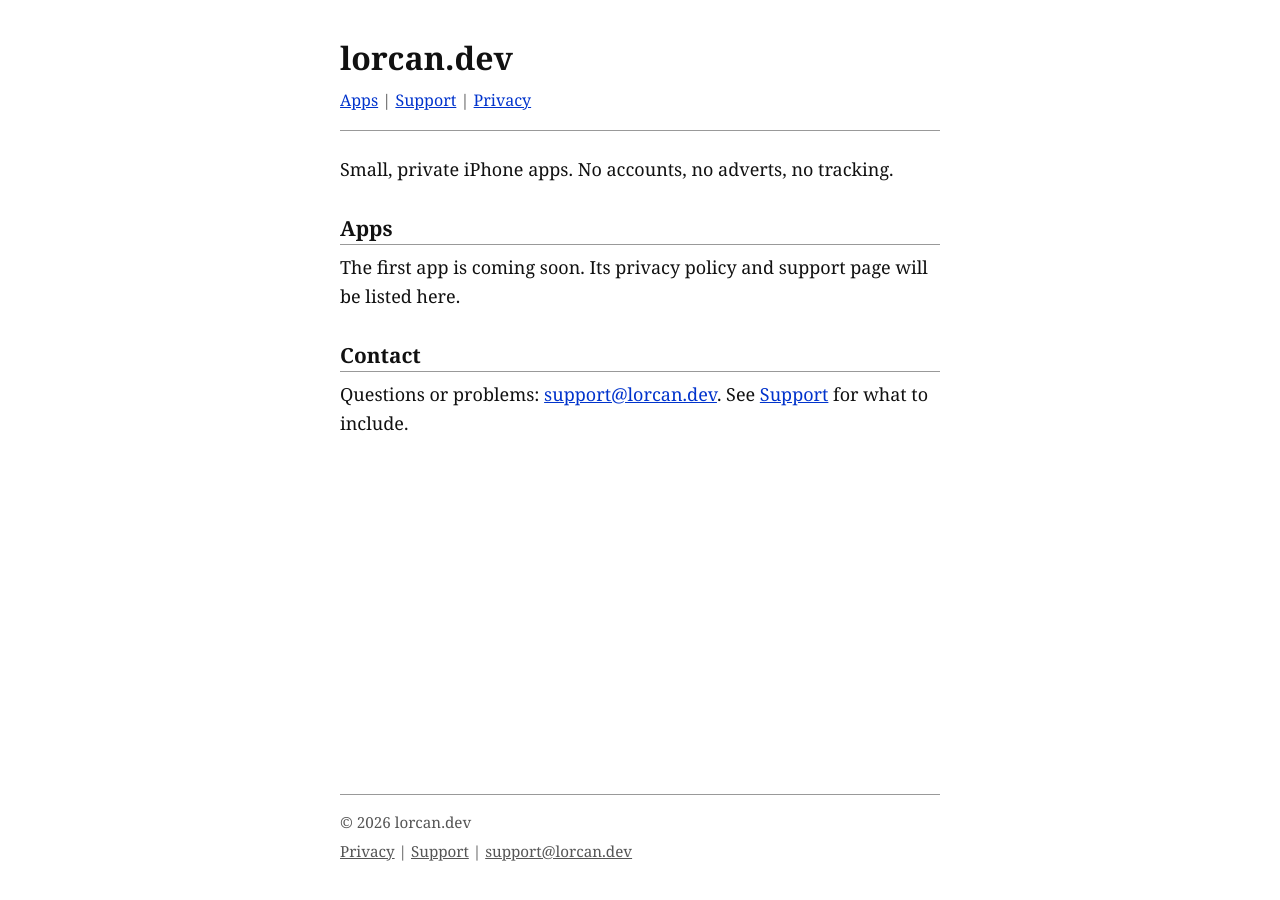
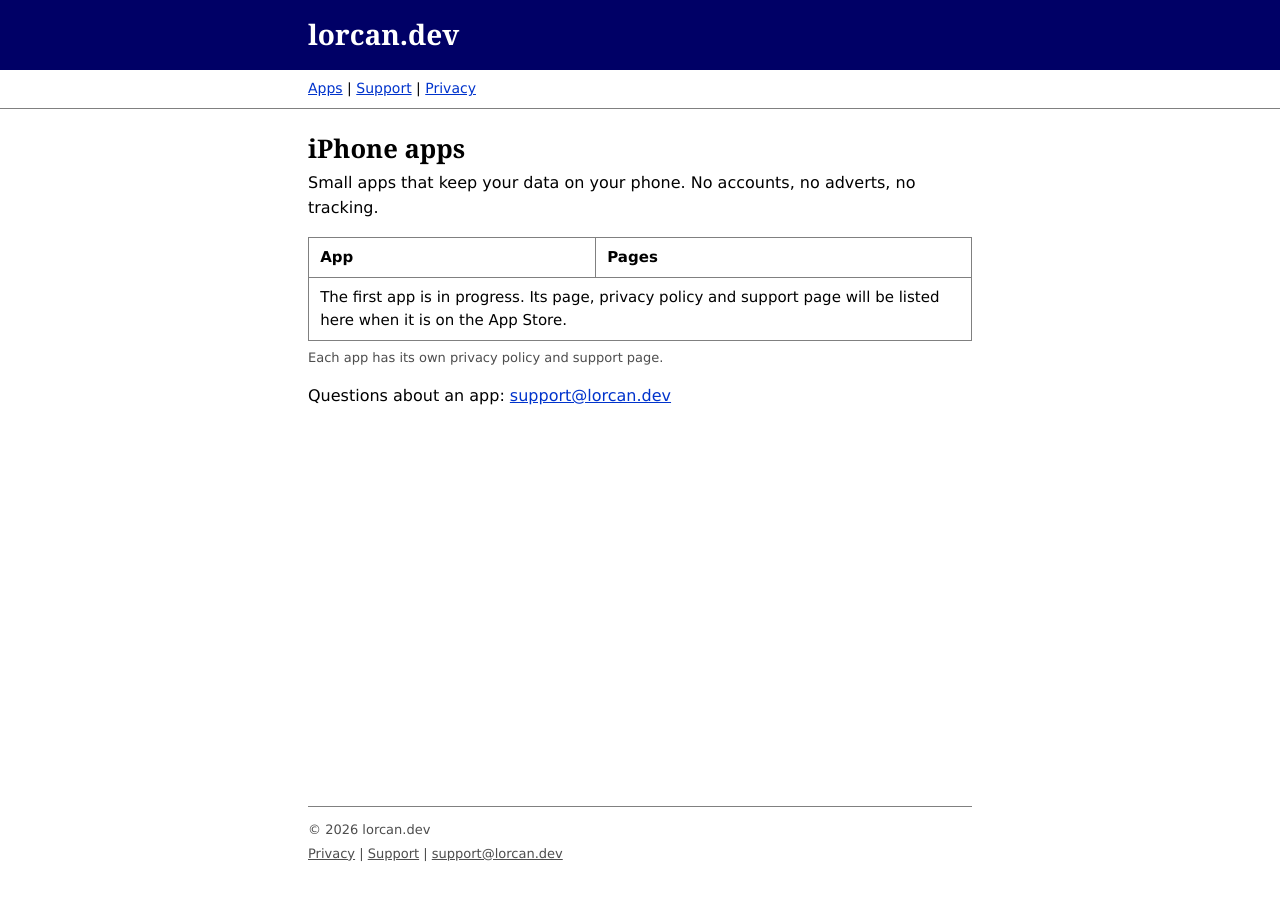
Before and after one commit to lorcanio/apps, a Jekyll site: the page built from index.html, in a window 1280 px wide. Built offline with Jekyll 4.4.1, drawn with Linux system fonts in a browser that asks for light colours.

Commit message:
Design pass: Georgia + Verdana, flat navy title bar, plain app table, less repeated chrome
Co-Authored-By: Claude Sonnet 5.5 <noreply@anthropic.com>

```diff
--- a/_layouts/default.html
+++ b/_layouts/default.html
@@ -5,12 +5,9 @@
 </head>
 <body>
 <a class="skip" href="#main">Skip to content</a>
-<header class="site-header">
-  <div class="wrap">
-    <a class="wordmark" href="/" aria-label="lorcan.dev, home">lorcan.dev</a>
-    <nav aria-label="Main"><a href="/">Apps</a> | <a href="/support">Support</a> | <a href="/privacy">Privacy</a></nav>
-    <hr>
-  </div>
+<header>
+  <div class="titlebar"><div class="wrap"><a class="wordmark" href="/" aria-label="lorcan.dev, home">lorcan.dev</a></div></div>
+  <nav class="site-nav" aria-label="Main"><div class="wrap"><a href="/">Apps</a> | <a href="/support">Support</a> | <a href="/privacy">Privacy</a></div></nav>
 </header>
 <main id="main" class="wrap">
 {{ content }}
--- a/assets/css/site.css
+++ b/assets/css/site.css
@@ -1,21 +1,25 @@
 /* lorcan.dev apps: one stylesheet, no framework, no JS, no external requests.
-   Plain-document look: serif text, classic link colours, thin rules. */
+   Late-90s corporate web: Georgia + Verdana (both drawn in 1996 for screens),
+   a flat title bar, classic link colours, a plain bordered table. */
 :root {
   --bg: #ffffff;
-  --text: #111111;
-  --muted: #555555;
+  --text: #000000;
+  --muted: #4d4d4d;
   --link: #0033cc;
   --visited: #551a8b;
-  --rule: #999999;
+  --bar: #000066;
+  --bar-text: #ffffff;
+  --rule: #808080;
   color-scheme: light;
 }
 @media (prefers-color-scheme: dark) {
   :root {
-    --bg: #121212;
-    --text: #e6e6e6;
-    --muted: #a8a8a8;
+    --bg: #0c0c0c;
+    --text: #ececec;
+    --muted: #b0b0b0;
     --link: #8fb4ff;
     --visited: #c5a3ff;
+    --bar: #1c1c6e;
     --rule: #6a6a6a;
     color-scheme: dark;
   }
@@ -26,12 +30,12 @@ body {
   margin: 0;
   background: var(--bg);
   color: var(--text);
-  font: 1.125rem/1.6 Georgia, "Times New Roman", Times, serif;
+  font: 1rem/1.55 Verdana, Geneva, "DejaVu Sans", sans-serif;
   min-height: 100vh;
   display: flex;
   flex-direction: column;
 }
-.wrap { width: 100%; max-width: 40rem; margin: 0 auto; padding: 0 1.25rem; }
+.wrap { width: 100%; max-width: 44rem; margin: 0 auto; padding: 0 1.25rem; }
 main.wrap { flex: 1; padding-top: 1.5rem; padding-bottom: 3rem; }
 
 a { color: var(--link); }
@@ -41,33 +45,38 @@ a:focus-visible { outline: 2px solid var(--link); outline-offset: 2px; }
 .skip { position: absolute; left: -999px; top: 0; background: var(--bg); padding: .4rem .8rem; border: 1px solid var(--rule); }
 .skip:focus { left: .5rem; top: .5rem; }
 
-.site-header .wrap { padding-top: 2rem; }
-.wordmark, .wordmark:visited { font-size: 2rem; font-weight: bold; color: var(--text); text-decoration: none; }
+/* the one bold element: a flat title bar */
+.titlebar { background: var(--bar); color: var(--bar-text); }
+.titlebar .wrap { padding-top: 1.1rem; padding-bottom: 1.1rem; }
+.wordmark, .wordmark:visited { font: bold 1.75rem/1.2 Georgia, "Times New Roman", serif; color: var(--bar-text); text-decoration: none; }
 .wordmark:hover { text-decoration: underline; }
-.site-header nav { margin-top: .3rem; font-size: 1rem; color: var(--muted); }
-hr { border: 0; border-top: 1px solid var(--rule); margin: 1rem 0 0; }
+.site-nav { border-bottom: 1px solid var(--rule); font-size: .875rem; }
+.site-nav .wrap { padding-top: .5rem; padding-bottom: .5rem; }
 
-h1, h2, h3 { line-height: 1.25; }
-h1 { font-size: 1.7rem; margin: 0 0 .5rem; }
-h2 { font-size: 1.3rem; margin: 2rem 0 .5rem; border-bottom: 1px solid var(--rule); padding-bottom: .15rem; }
-h3 { font-size: 1.1rem; margin: 1.5rem 0 .3rem; }
-p, ul, ol { margin: 0 0 1rem; }
-ul, ol { padding-left: 1.5rem; }
-code { font: .95em ui-monospace, Menlo, Consolas, "Courier New", monospace; }
-.meta { color: var(--muted); font-size: .95rem; }
+h1, h2, h3 { font-family: Georgia, "Times New Roman", serif; line-height: 1.25; }
+h1 { font-size: 1.6rem; margin: 0 0 .4rem; }
+h2 { font-size: 1.2rem; margin: 2rem 0 .5rem; }
+h3 { font-size: 1.05rem; margin: 1.5rem 0 .3rem; }
+p, ul, ol, table { margin: 0 0 1rem; }
+ul, ol { padding-left: 1.4rem; }
+code { font: .9em ui-monospace, Menlo, Consolas, "Courier New", monospace; }
+.meta { color: var(--muted); font-size: .875rem; }
+article p, article li { max-width: 40rem; }
 
-.apps { list-style: none; padding: 0; }
-.apps li { display: flex; gap: .9rem; padding: .8rem 0; border-bottom: 1px dotted var(--rule); }
-.apps img { width: 48px; height: 48px; border-radius: 10px; flex: none; }
-.apps strong, .apps span { display: block; }
-.apps span { color: var(--muted); }
+/* app list: a plain bordered table */
+table.apps { width: 100%; border-collapse: collapse; font-size: .9375rem; }
+.apps th, .apps td { border: 1px solid var(--rule); padding: .5rem .7rem; text-align: left; vertical-align: top; }
+.apps th { font-weight: bold; }
+.apps caption { caption-side: bottom; text-align: left; padding-top: .4rem; color: var(--muted); font-size: .8125rem; }
+.apps td img { display: block; width: 40px; height: 40px; margin-bottom: .4rem; border-radius: 9px; }
+.apps .sub { display: block; color: var(--muted); }
 
-.site-footer { color: var(--muted); font-size: .95rem; }
+.site-footer { color: var(--muted); font-size: .8125rem; }
 .site-footer .wrap { padding-bottom: 2rem; }
-.site-footer hr { margin: 0 0 .9rem; }
-.site-footer p { margin: 0 0 .3rem; }
+.site-footer hr { border: 0; border-top: 1px solid var(--rule); margin: 0 0 .8rem; }
+.site-footer p { margin: 0 0 .25rem; }
 .site-footer a, .site-footer a:visited { color: var(--muted); }
 .site-footer a:hover { color: var(--text); }
 
-@media (max-width: 480px) { body { font-size: 1.0625rem; } .wordmark { font-size: 1.7rem; } }
-@media print { .site-header nav, .site-footer, .skip { display: none; } }
+@media (max-width: 480px) { .wordmark { font-size: 1.5rem; } }
+@media print { .titlebar, .site-nav, .site-footer, .skip { display: none; } }
--- a/index.html
+++ b/index.html
@@ -2,25 +2,24 @@
 layout: default
 description: Small, private iPhone apps by lorcan.dev. Privacy policies and support for each app.
 ---
-<p>Small, private iPhone apps. No accounts, no adverts, no tracking.</p>
+<h1>iPhone apps</h1>
+<p>Small apps that keep your data on your phone. No accounts, no adverts, no tracking.</p>
 
-<h2>Apps</h2>
-{% if site.data.apps and site.data.apps.size > 0 %}
-<ul class="apps">
-  {% for app in site.data.apps %}
-  <li>
-    <img src="{{ app.icon }}" alt="" width="48" height="48">
-    <div>
-      <strong><a href="/{{ app.slug }}/">{{ app.name }}</a></strong>
-      <span>{{ app.tagline }}</span>
-      <a href="{{ app.store_url }}">App Store</a> | <a href="/{{ app.slug }}/privacy">Privacy</a> | <a href="/{{ app.slug }}/support">Support</a>
-    </div>
-  </li>
-  {% endfor %}
-</ul>
-{% else %}
-<p>The first app is coming soon. Its privacy policy and support page will be listed here.</p>
-{% endif %}
+<table class="apps">
+  <caption>Each app has its own privacy policy and support page.</caption>
+  <thead><tr><th scope="col">App</th><th scope="col">Pages</th></tr></thead>
+  <tbody>
+  {% if site.data.apps and site.data.apps.size > 0 %}
+    {% for app in site.data.apps %}
+    <tr>
+      <td><img src="{{ app.icon }}" alt="" width="40" height="40"><a href="/{{ app.slug }}/">{{ app.name }}</a><span class="sub">{{ app.tagline }}</span></td>
+      <td><a href="{{ app.store_url }}">App Store</a><br><a href="/{{ app.slug }}/privacy">Privacy</a><br><a href="/{{ app.slug }}/support">Support</a></td>
+    </tr>
+    {% endfor %}
+  {% else %}
+    <tr><td colspan="2">The first app is in progress. Its page, privacy policy and support page will be listed here when it is on the App Store.</td></tr>
+  {% endif %}
+  </tbody>
+</table>
 
-<h2>Contact</h2>
-<p>Questions or problems: <a href="mailto:support@lorcan.dev">support@lorcan.dev</a>. See <a href="/support">Support</a> for what to include.</p>
+<p>Questions about an app: <a href="mailto:support@lorcan.dev">support@lorcan.dev</a></p>
```
